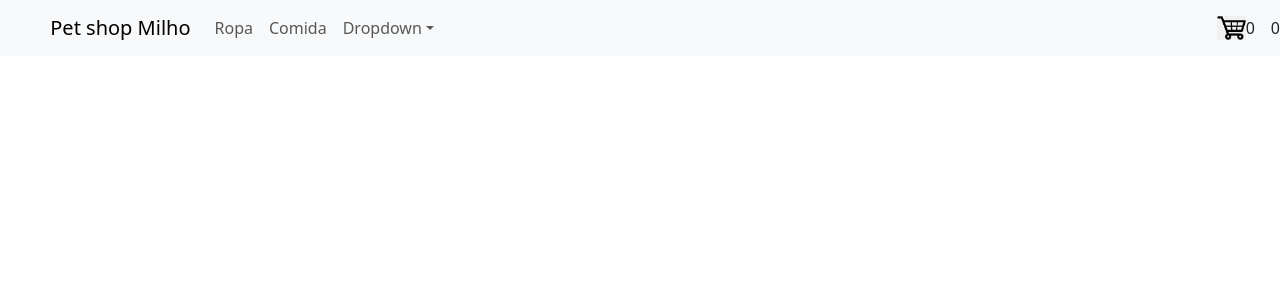
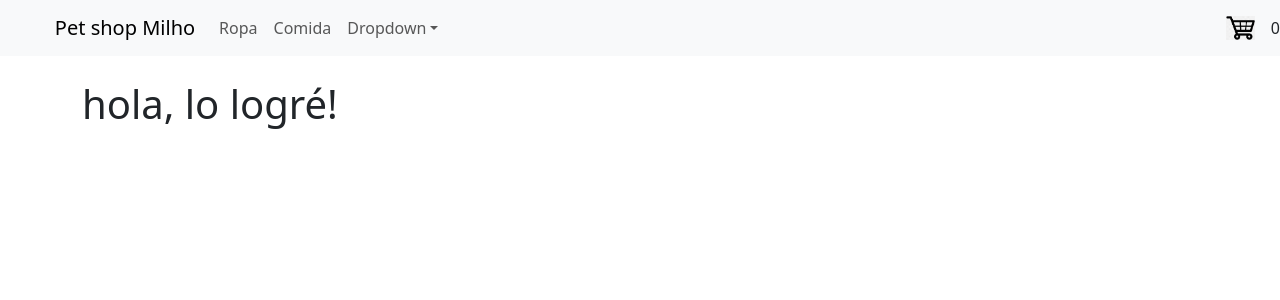
Before and after one commit to tatimonteyano/react-app-tatiana-monteyano, a React (Create React App) app: page / in a window 1280 px wide. Shown: the top 300 px of the page. Built offline with nearby package versions, Linux system fonts and the light colour scheme.

Commit message:
correcciones en el props

```diff
--- a/src/App.js
+++ b/src/App.js
@@ -1,12 +1,12 @@
 
-import ".//App.css"
+import "./App.css"
 import { ItemsListContainer } from './components/itemsListContainer';
 import { NavBar } from './components/NavBar'
 function BasicExample() {
   return (
   <>
   <NavBar/>
-  <ItemsListContainer greeting ="hola"/>
+  <ItemsListContainer greetings ="hola, lo logré!"/>
   </>
   );
 }
--- a/src/components/CartWidget.jsx
+++ b/src/components/CartWidget.jsx
@@ -2,6 +2,6 @@ import cart from "../assets/image.png"
 export const CartWidget = () => (
     <>
     {" "}
-    <img src={cart} alt="cart" /> 0 <span>0</span>
+    <img src={cart} alt="cart" /> <span>0</span>
     </>
 );
```
